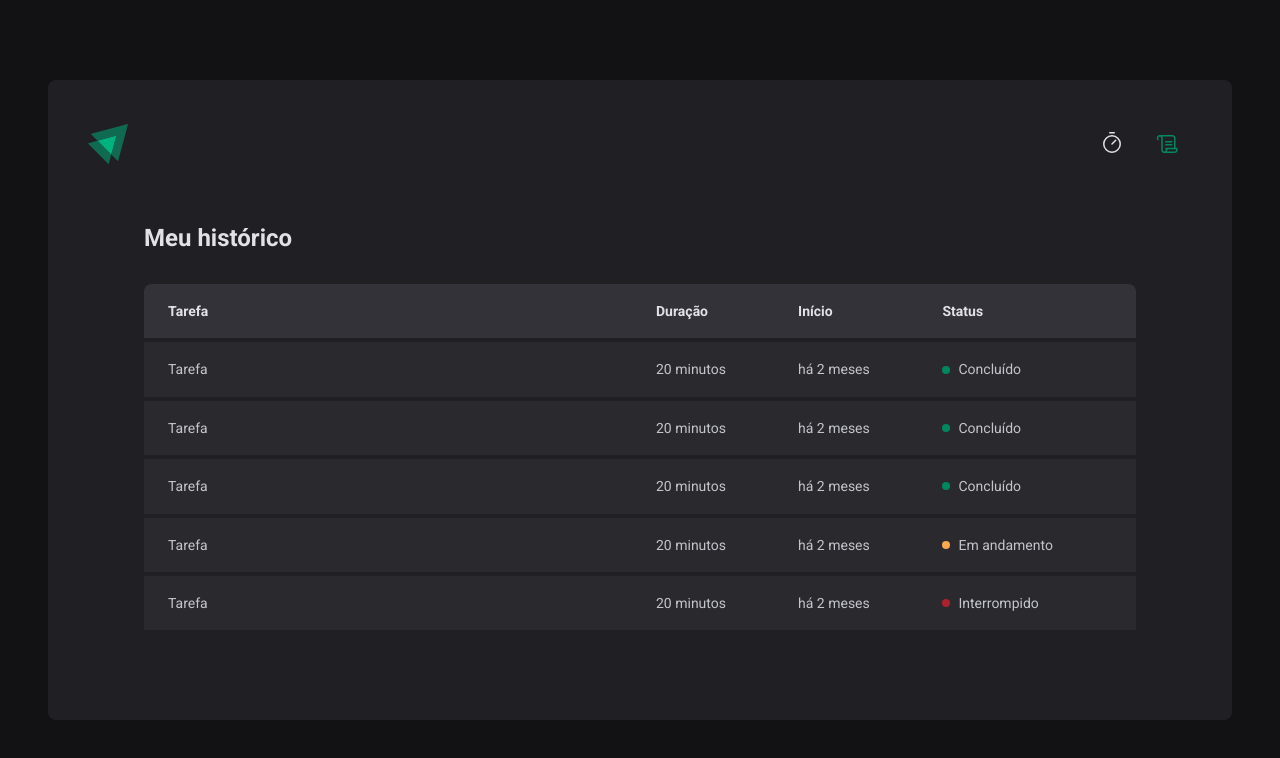
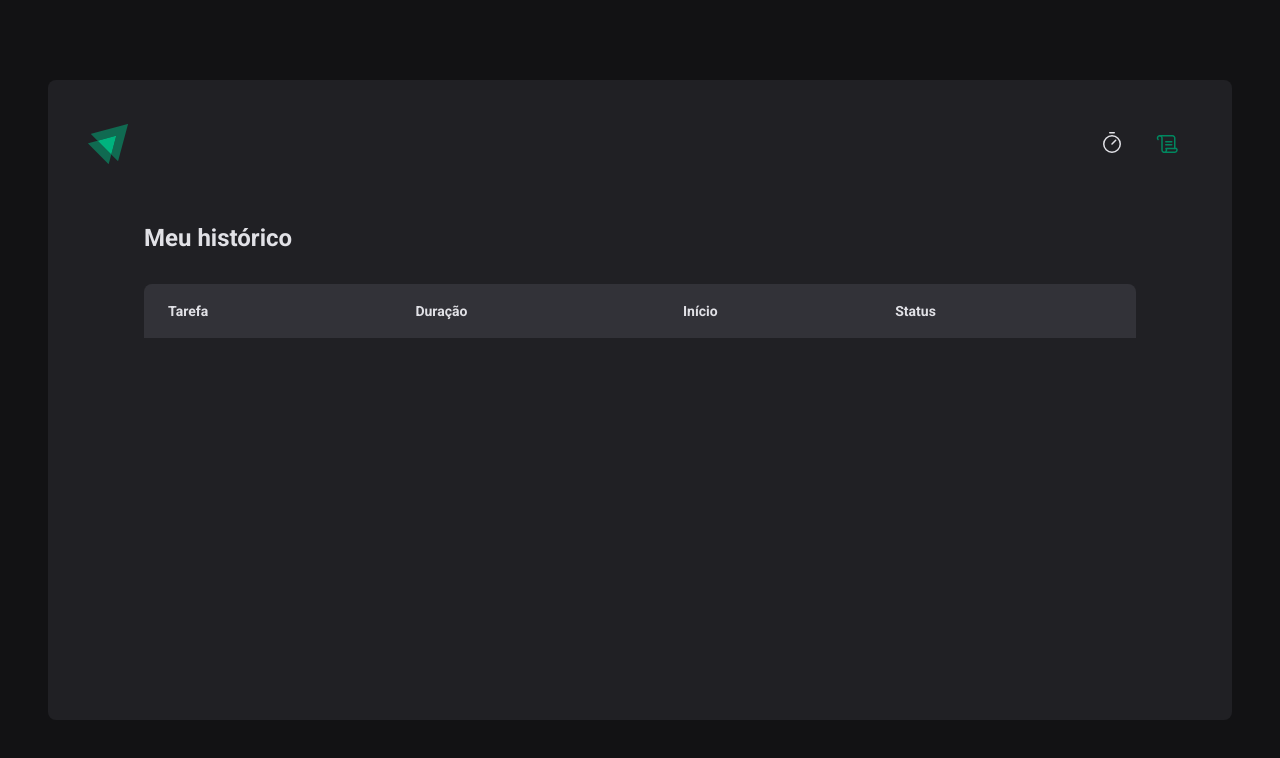
Before and after one commit to savio-84/ignite-timer, a React (Vite) app: page /history in a window 1280 px wide. Shown: the top 758 px of the page. Built offline with nearby package versions, Linux system fonts and the light colour scheme.

Commit message:
Contextos refatorados

```diff
--- a/src/contexts/CyclesContext.tsx
+++ b/src/contexts/CyclesContext.tsx
@@ -47,7 +47,7 @@
       if (cycle.id === activeCycleId) {
         // reset();
         setActiveCycleId(null);
-        return { ...cycle, interruptedDate: new Date() }
+        return { ...cycle, finishedDate: new Date() }
       } else {
         return cycle;
       }
--- a/src/pages/History/index.tsx
+++ b/src/pages/History/index.tsx
@@ -1,6 +1,11 @@
+import { useContext } from "react";
+import { CycleContext } from "../../contexts/CyclesContext";
 import { HistoryContainer, HistoryList, Status } from "./styles";
+import { formatDistanceToNow } from 'date-fns';
+import ptBr from 'date-fns/locale/pt-BR';
 
 export function History() {
+	const { cycles } = useContext(CycleContext);
 	return (
 		<HistoryContainer>
 			<h1>Meu histórico</h1>
@@ -17,36 +22,29 @@
 					</thead>
 
 					<tbody>
-						<tr>
-							<td>Tarefa</td>
-							<td>20 minutos</td>
-							<td>há 2 meses</td>
-							<td><Status statusColor="green">Concluído</Status></td>
-						</tr>
-						<tr>
-							<td>Tarefa</td>
-							<td>20 minutos</td>
-							<td>há 2 meses</td>
-							<td><Status statusColor="green">Concluído</Status></td>
-						</tr>
-						<tr>
-							<td>Tarefa</td>
-							<td>20 minutos</td>
-							<td>há 2 meses</td>
-							<td><Status statusColor="green">Concluído</Status></td>
-						</tr>
-						<tr>
-							<td>Tarefa</td>
-							<td>20 minutos</td>
-							<td>há 2 meses</td>
-							<td><Status statusColor="yellow">Em andamento</Status></td>
-						</tr>
-						<tr>
-							<td>Tarefa</td>
-							<td>20 minutos</td>
-							<td>há 2 meses</td>
-							<td><Status statusColor="red">Interrompido</Status></td>
-						</tr>
+						{
+							cycles.map((cycle) => (
+								<tr key={cycle.id}>
+									<td>{cycle.task}</td>
+									<td>{cycle.minutesAmount} minutos</td>
+									<td>{formatDistanceToNow(cycle.startDate, {
+										addSuffix: true,
+										locale: ptBr
+									})}</td>
+									<td>
+										{
+											cycle.finishedDate && (<Status statusColor="green">Concluído</Status>)
+										}
+										{
+											cycle.interruptedDate && (<Status statusColor="red">Interrompido</Status>)
+										}
+										{
+											(!cycle.finishedDate && !cycle.interruptedDate) && <Status statusColor="yellow">Em andamento</Status>
+										}
+									</td>
+								</tr>
+							))
+						}
 					</tbody>
 				</table>
 			</HistoryList>
--- a/src/pages/Home/components/NewCycleForm/index.tsx
+++ b/src/pages/Home/components/NewCycleForm/index.tsx
@@ -1,7 +1,5 @@
 import { FormContainer, MinutesAmountInput, TaskInput } from "./styles";
-import { z } from "zod";
-import { useForm, useFormContext } from "react-hook-form";
-import { zodResolver } from '@hookform/resolvers/zod';
+import { useFormContext } from "react-hook-form";
 import { useContext } from "react";
 import { CycleContext } from "../../../../contexts/CyclesContext";
 
--- a/src/pages/Home/index.tsx
+++ b/src/pages/Home/index.tsx
@@ -1,6 +1,7 @@
 import { HandPalm, Play } from "phosphor-react";
 import { FormProvider, useForm } from 'react-hook-form';
 import { zodResolver } from '@hookform/resolvers/zod'
+
 import { z } from "zod";
 
 import {
```
Also changed, not shown: src/App.tsx (+4 -4 lines), src/pages/Home/components/Countdown/index.tsx (+2 -9 lines).
